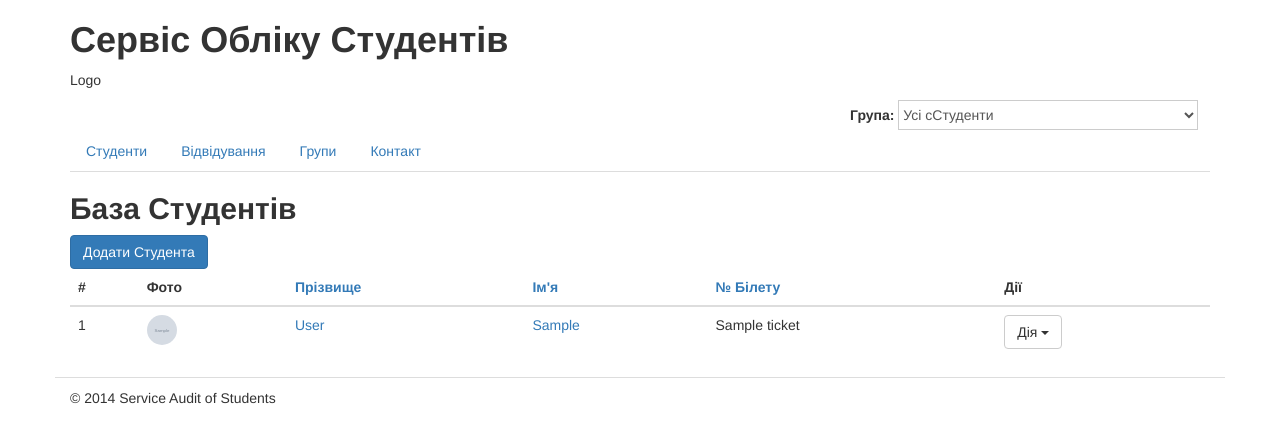
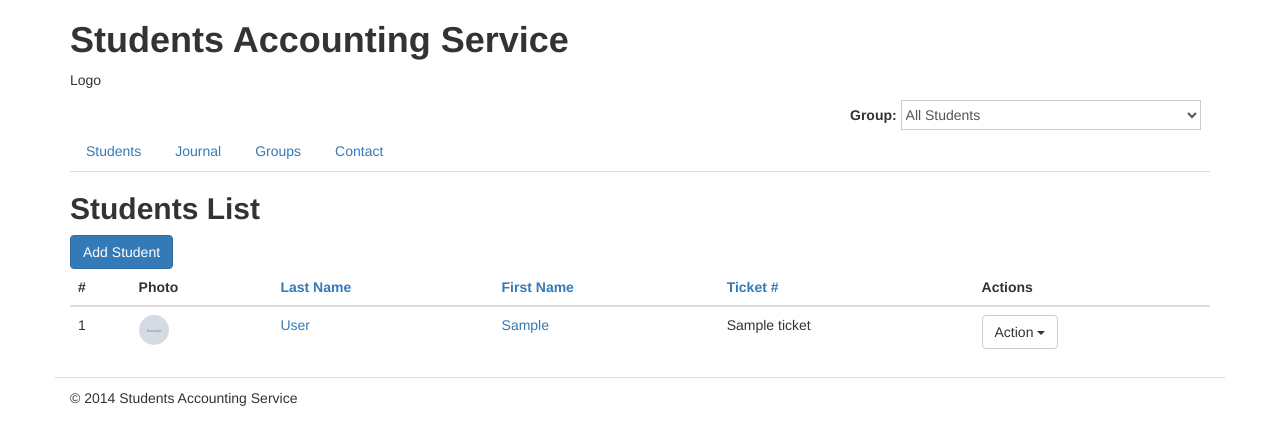
Before and after one commit to Xanderos/StudentsDB, a Django app: template students/templates/students/students_list.html in a window 1280 px wide. Shown: the top 445 px of the page. Run offline with Django 3.2, Linux system fonts and the light colour scheme; the template is opened without the code that fills it: most values are stand-ins (such as "Sample title", 1, 10 or a date in 2020); grey boxes marked "Sample" are stand-in pictures; some libraries are stand-ins or nearby versions.

Commit message:
translate

```diff
--- a/students/templates/students/base.html
+++ b/students/templates/students/base.html
@@ -1,11 +1,12 @@
+{% load i18n %}
 {% load static from staticfiles %}
 <!DOCTYPE html>
  <html lang="uk">
    <head>
 
 	<meta charset="UTF-8">
-  <title>Сервіс Обліку Студентів - {% block meta_title %}{% endblock meta_title %}</title>
-	<meta name="description" value="Система Обліку Студентів Навчального Закладу" >
+  <title>{% trans "Students Accounting Service" %} - {% block meta_title %}{% endblock meta_title %}</title>
+	<meta name="description" value="{% trans "App to manage students database" %}" >
   <meta name="viewport" content="width=device-width, initial-scale=1">
 	<link rel="stylesheet" href="https://cdn.jsdelivr.net/bootstrap/3.3.0/css/bootstrap.min.css">
   <link rel="stylesheet" href="http://cdnjs.cloudflare.com/ajax/libs/bootstrap-datetimepicker/4.0.0/css/bootstrap-datetimepicker.min.css">
@@ -18,7 +19,7 @@
 		<!-- Start Container -->
 
   <div class="container">
-		<h1>Сервіс Обліку Студентів</h1>
+		<h1>{% trans "Students Accounting Service" %}</h1>
 
        <!-- Start Header -->
        <div class="row" id="header">
@@ -28,9 +29,9 @@
 
         <!-- Groups Selector -->
         <div class="col-xs-4" id="group-selector">
-          <strong>Група:</strong>
+          <strong>{% trans "Group:" %}</strong>
           <select>
-            <option value="">Усі cСтуденти</option>
+            <option value="">{% trans "All Students" %}</option>
             {% for group in GROUPS %}
             <option value="{{ group.id }}"{% if group.selected %}selected="1"{% endif %}>{{ group.title }}{% if group.leader %}, {{ group.leader }}{% endif %}</option>
             {% endfor %}
@@ -43,10 +44,10 @@
       <div class="row" id="sub-header">
          <div class="col-xs-12">
            <ul class="nav nav-tabs" role="tablist">
-             <li role="presentation" {% if request.path == '/' %}class="active"{% endif %}><a href="{% url "home" %}">Студенти</a></li>
-             <li role="presentation" {% if '/journal' in request.path %}class="active"{% endif %}><a href="/journal">Відвідування</a></li>
-             <li role="presentation" {% if '/groups' in request.path %}class="active"{% endif %}><a href="{% url "groups" %}">Групи</a></li>
-             <li role="presentation" {% if '/contact-admin' in request.path %}class="active"{% endif %}><a href="{% url "contact_admin" %}">Контакт</a></li>
+             <li role="presentation" {% if request.path == '/' %}class="active"{% endif %}><a href="{% url "home" %}">{% trans "Students" %}</a></li>
+             <li role="presentation" {% if '/journal' in request.path %}class="active"{% endif %}><a href="/journal">{% trans "Journal" %}</a></li>
+             <li role="presentation" {% if '/groups' in request.path %}class="active"{% endif %}><a href="{% url "groups" %}">{% trans "Groups" %}</a></li>
+             <li role="presentation" {% if '/contact-admin' in request.path %}class="active"{% endif %}><a href="{% url "contact_admin" %}">{% trans "Contact" %}</a></li>
           </ul>
         </div>
       </div>
@@ -74,7 +75,7 @@
        <!-- Start Footer -->
        <div class="row" id="footer">
          <div class="col-xs-12">
-           &copy; 2014 Service Audit of Students
+           &copy; 2014 {% trans "Students Accounting Service" %}
          </div>
        </div>
        <!-- End Footer -->
--- a/students/templates/students/students_list.html
+++ b/students/templates/students/students_list.html
@@ -1,14 +1,16 @@
 {% extends "students/base.html" %}
+
+{% load i18n %}
 
 {% load static from staticfiles %}
 
-{% block meta_title %}Студенти{% endblock meta_title %}
+{% block meta_title %}{% trans "Students" %}{% endblock meta_title %}
 
-{% block title %}База Студентів{% endblock title %}
+{% block title %}{% trans "Students List" %}{% endblock title %}
 
  {% block content %}
 
- <a href="{% url "students_add" %}" class="btn btn-primary">Додати Студента</a>
+ <a href="{% url "students_add" %}" class="btn btn-primary">{% trans "Add Student" %}</a>
 
  <!-- Start Students Listing -->
  <table class="table">
@@ -16,10 +18,10 @@
    <thead>
      <tr>
        <th>#</th>
-       <th>Фото</th>
+       <th>{% trans "Photo" %}</th>
        <th>
          <a href="{% url "home" %}?order_by=last_name{% if order_by == 'last_name' and reverse != '1' %}&amp;reverse=1{% endif %}">
-            Прізвище
+            {% trans "Last Name" %}
             {% if order_by == 'last_name' and reverse != '1' %}&uarr;
             {% elif order_by == 'last_name' and reverse == '1' %}&darr;
             {% endif %}
@@ -27,19 +29,19 @@
         </th>
         <th>
           <a href="{% url "home" %}?order_by=first_name{% if order_by == 'first_name' and reverse != '1' %}&amp;reverse=1{% endif %}">
-            Ім'я
+            {% trans "First Name" %}
             {% if order_by == 'first_name' and reverse != '1' %}&uarr;
             {% elif order_by == 'first_name' and reverse == '1' %}&darr;
             {% endif %}
         </th>
         <th>
           <a href="{% url "home" %}?order_by=ticket{% if order_by == 'ticket' and reverse != '1' %}&amp;reverse=1{% endif %}">
-            № Білету
+            {% trans "Ticket #" %}
             {% if order_by == 'ticket' and reverse != '1' %}&uarr;
             {% elif order_by == 'ticket' and reverse == '1' %}&darr;
             {% endif %}
         </th>
-        <th>Дії</th>
+        <th>{% trans "Actions" %}</th>
       </tr>
     </thead>
   {% endwith %}
@@ -60,13 +62,13 @@
        <td>
          <div class="btn-group">
            <button type="button" class="btn btn-default dropdown-toggle"
-                   data-toggle="dropdown">Дія
+                   data-toggle="dropdown">{% trans "Action" %}
              <span class="caret"></span>
            </button>
            <ul class="dropdown-menu" role="menu">
-            <li><a href="{% url "students_edit" student.id %}" class="student-edit-form-link">Редагувати</a></li>
-            <li><a href="{% url "journal" student.id %}">Відвідування</a></li>
-             <li><a href="{% url "students_delete" student.id %}">Видалити</a></li>
+            <li><a href="{% url "students_edit" student.id %}" class="student-edit-form-link">{% trans "Edit" %}</a></li>
+            <li><a href="{% url "journal" student.id %}">{% trans "Journal" %}</a></li>
+             <li><a href="{% url "students_delete" student.id %}">{%trans "Delete" %}</a></li>
            </ul>
          </div>
        </td>
--- a/studentsdb/settings.py
+++ b/studentsdb/settings.py
@@ -59,6 +59,7 @@ MIDDLEWARE = [
     'django.contrib.auth.middleware.AuthenticationMiddleware',
     'django.contrib.messages.middleware.MessageMiddleware',
     'django.middleware.clickjacking.XFrameOptionsMiddleware',
+    'django.middleware.locale.LocaleMiddleware',
 ]
 
 ROOT_URLCONF = 'studentsdb.urls'
@@ -121,7 +122,7 @@ AUTH_PASSWORD_VALIDATORS = [
 # Internationalization
 # https://docs.djangoproject.com/en/2.1/topics/i18n/
 
-LANGUAGE_CODE = 'en-us'
+LANGUAGE_CODE = 'uk'
 
 TIME_ZONE = 'UTC'
 
```
Also changed, not shown: students/locale/en/LC_MESSAGES/django.po (added), students/locale/uk/LC_MESSAGES/django.po (added).
